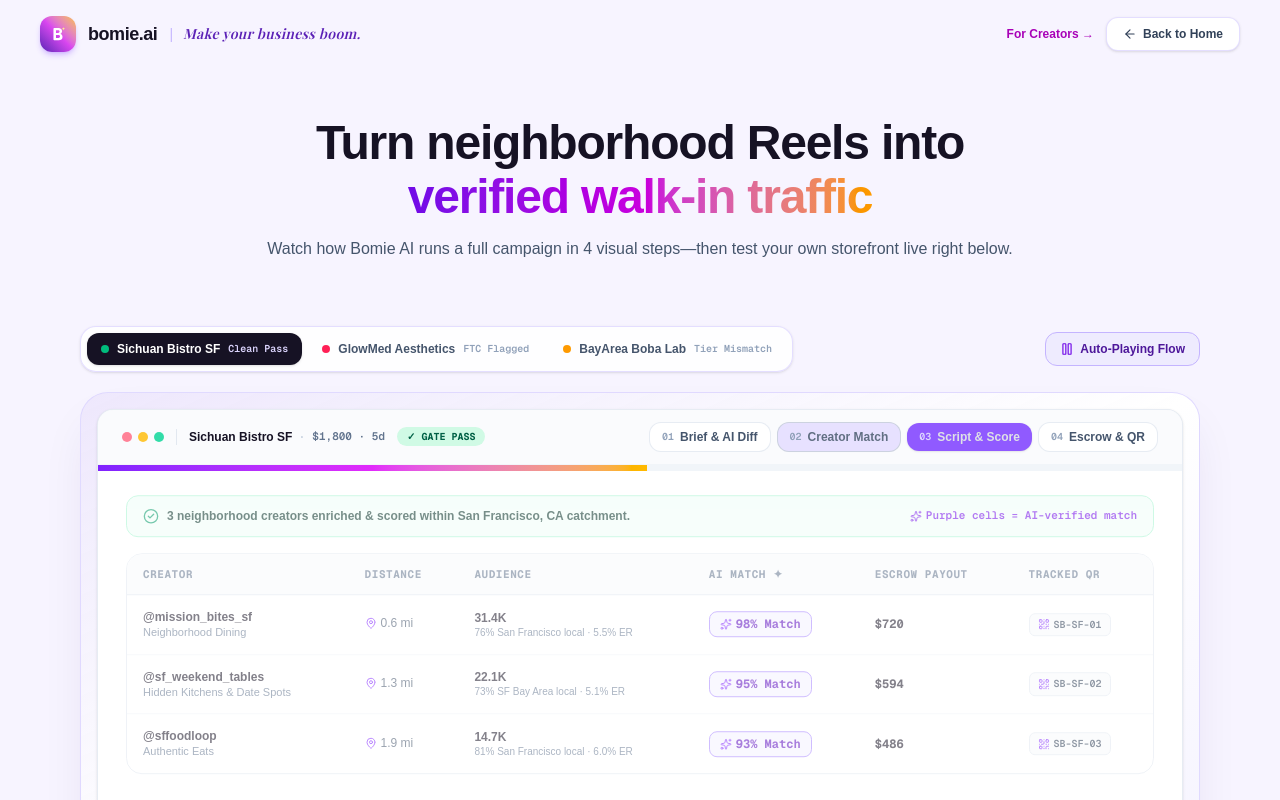
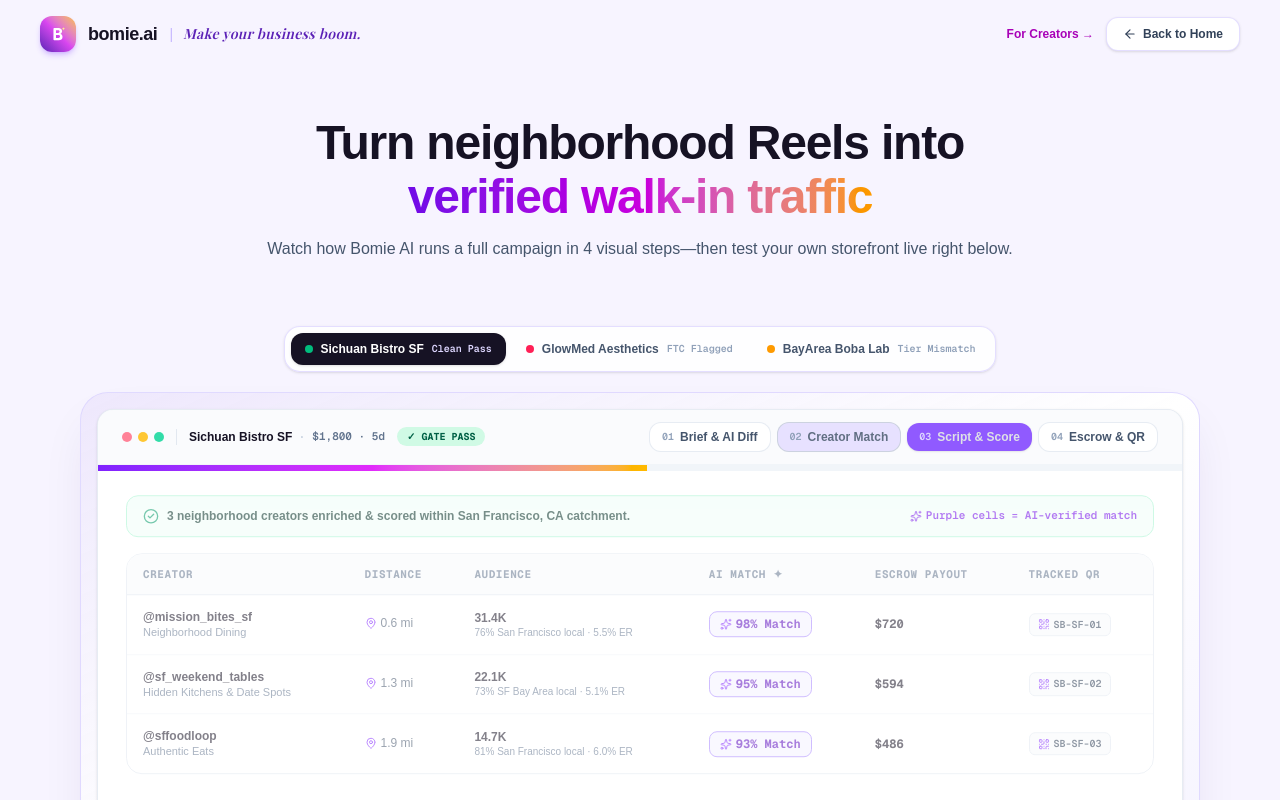
Before and after one commit to lucian20262027/Bomie_Website, a Next.js app: page /merchant in a window 1280 px wide. Shown: the top 800 px of the page. Built offline with nearby package versions, Linux system fonts and the light colour scheme.

Commit message:
Remove Auto-Playing Flow button and pause demo on window hover

```diff
--- a/src/components/CreatorDemoShowcase.tsx
+++ b/src/components/CreatorDemoShowcase.tsx
@@ -7,8 +7,6 @@ import {
   DollarSign,
   Lock,
   MapPin,
-  Pause,
-  Play,
   QrCode,
   ShieldCheck,
   Sparkles,
@@ -176,8 +174,8 @@ export default function CreatorDemoShowcase() {
   return (
     <section className="relative overflow-hidden py-4">
       <div className="mx-auto max-w-[1320px] px-4 sm:px-6 lg:px-10">
-        {/* Persona Switcher + Auto-Play Toggle */}
-        <div className="flex flex-col lg:flex-row items-center justify-between gap-3">
+        {/* Persona Switcher */}
+        <div className="flex justify-center">
           <div className="inline-flex flex-wrap items-center justify-center gap-1.5 rounded-2xl border border-violet-200/80 bg-white/85 p-1.5 shadow-sm backdrop-blur-sm">
             {CREATOR_PERSONAS.map((item, idx) => {
               const active = personaIdx === idx;
@@ -208,32 +206,14 @@ export default function CreatorDemoShowcase() {
               );
             })}
           </div>
-
-          <button
-            type="button"
-            onClick={() => setIsAutoPlaying((prev) => !prev)}
-            className={`inline-flex items-center gap-1.5 rounded-xl border px-3.5 py-2 text-xs font-bold transition cursor-pointer ${
-              isAutoPlaying
-                ? 'border-fuchsia-300 bg-fuchsia-50 text-fuchsia-900'
-                : 'border-slate-200 bg-white text-slate-700 hover:border-fuchsia-300'
-            }`}
-          >
-            {isAutoPlaying ? (
-              <>
-                <Pause className="h-3.5 w-3.5 text-fuchsia-700" />
-                <span>Auto-Playing Flow</span>
-              </>
-            ) : (
-              <>
-                <Play className="h-3.5 w-3.5 text-fuchsia-700 fill-fuchsia-700" />
-                <span>Auto-Play Tour</span>
-              </>
-            )}
-          </button>
         </div>
 
         {/* Interactive Workspace Window */}
-        <div className="mt-5 rounded-[28px] border border-fuchsia-200/80 bg-gradient-to-br from-[#F6E8FF]/90 via-white to-[#f5f3ff] p-2.5 sm:p-4 shadow-2xl shadow-violet-950/10">
+        <div
+          onMouseEnter={() => setIsAutoPlaying(false)}
+          onMouseLeave={() => setIsAutoPlaying(true)}
+          className="mt-5 rounded-[28px] border border-fuchsia-200/80 bg-gradient-to-br from-[#F6E8FF]/90 via-white to-[#f5f3ff] p-2.5 sm:p-4 shadow-2xl shadow-violet-950/10"
+        >
           <div className="rounded-2xl border border-slate-200/80 bg-white overflow-hidden shadow-sm">
             {/* Top Window Chrome + 4 Tabs */}
             <div className="border-b border-slate-100 bg-slate-50/70 px-4 sm:px-6 py-3 flex flex-col lg:flex-row lg:items-center justify-between gap-3">
--- a/src/components/DemoShowcase.tsx
+++ b/src/components/DemoShowcase.tsx
@@ -14,8 +14,6 @@ import {
   Cpu,
   Lock,
   MapPin,
-  Pause,
-  Play,
   QrCode,
   RotateCcw,
   ShieldAlert,
@@ -314,8 +312,8 @@ export default function DemoShowcase({ showHero = true, hideCustomDrawerButton =
           </div>
           )}
 
-          {/* Scenario Switcher + Auto-Play / Custom Controls */}
-          <div className={`${showHero ? 'mt-7 ' : ''}flex flex-col lg:flex-row items-center justify-between gap-3`}>
+          {/* Scenario Switcher + Optional Custom Controls */}
+          <div className={`${showHero ? 'mt-7 ' : ''}flex flex-col lg:flex-row items-center ${hideCustomDrawerButton ? 'justify-center' : 'justify-between'} gap-3`}>
             {/* 3 Click/Hover Scenario Pills */}
             <div className="inline-flex flex-wrap items-center justify-center gap-1.5 rounded-2xl border border-violet-200/80 bg-white/85 p-1.5 shadow-sm backdrop-blur-sm">
               {DEMO_PRESETS.map((preset) => {
@@ -358,30 +356,9 @@ export default function DemoShowcase({ showHero = true, hideCustomDrawerButton =
               })}
             </div>
 
-            {/* Playback & Customizer Buttons */}
+            {/* Optional Customizer Button */}
+            {!hideCustomDrawerButton && (
               <div className="flex items-center gap-2">
-              <button
-                type="button"
-                onClick={() => setIsAutoPlaying((prev) => !prev)}
-                className={`inline-flex items-center gap-1.5 rounded-xl border px-3.5 py-2 text-xs font-bold transition cursor-pointer ${
-                  isAutoPlaying
-                    ? 'border-violet-300 bg-violet-100/80 text-violet-900'
-                    : 'border-slate-200 bg-white text-slate-700 hover:border-violet-300'
-                }`}
-              >
-                {isAutoPlaying ? (
-                  <>
-                    <Pause className="h-3.5 w-3.5 text-violet-700" />
-                    <span>Auto-Playing Flow</span>
-                  </>
-                ) : (
-                  <>
-                    <Play className="h-3.5 w-3.5 text-violet-700 fill-violet-700" />
-                    <span>Auto-Play Tour</span>
-                  </>
-                )}
-              </button>
-              {!hideCustomDrawerButton && (
                 <button
                   type="button"
                   onClick={() => setShowCustomDrawer((prev) => !prev)}
@@ -390,8 +367,8 @@ export default function DemoShowcase({ showHero = true, hideCustomDrawerButton =
                   <Sliders className="h-3.5 w-3.5 text-violet-600" />
                   <span>{showCustomDrawer ? 'Hide Custom Input' : 'Test Your Own Store'}</span>
                 </button>
+              </div>
             )}
-            </div>
           </div>
 
           {/* Optional Collapsible Custom Input Drawer (Hidden by default so hero stays clean!) */}
@@ -492,7 +469,11 @@ export default function DemoShowcase({ showHero = true, hideCustomDrawerButton =
           </AnimatePresence>
 
           {/* THE FLAGSHIP INTERACTIVE WORKSPACE STAGE */}
-          <div className="mt-5 rounded-[28px] border border-violet-200/90 bg-gradient-to-br from-[#ECE6FC]/90 via-white to-[#f5f3ff] p-2.5 sm:p-4 shadow-2xl shadow-violet-950/10">
+          <div
+            onMouseEnter={() => setIsAutoPlaying(false)}
+            onMouseLeave={() => setIsAutoPlaying(true)}
+            className="mt-5 rounded-[28px] border border-violet-200/90 bg-gradient-to-br from-[#ECE6FC]/90 via-white to-[#f5f3ff] p-2.5 sm:p-4 shadow-2xl shadow-violet-950/10"
+          >
             <div className="rounded-2xl border border-slate-200/80 bg-white overflow-hidden shadow-sm">
               {/* Workspace Top Chrome + 4-Stage Interactive Stepper */}
               <div className="border-b border-slate-100 bg-slate-50/70 px-4 sm:px-6 py-3 flex flex-col lg:flex-row lg:items-center justify-between gap-3">
```
Lines whose indentation alone changed are shown as unchanged.
